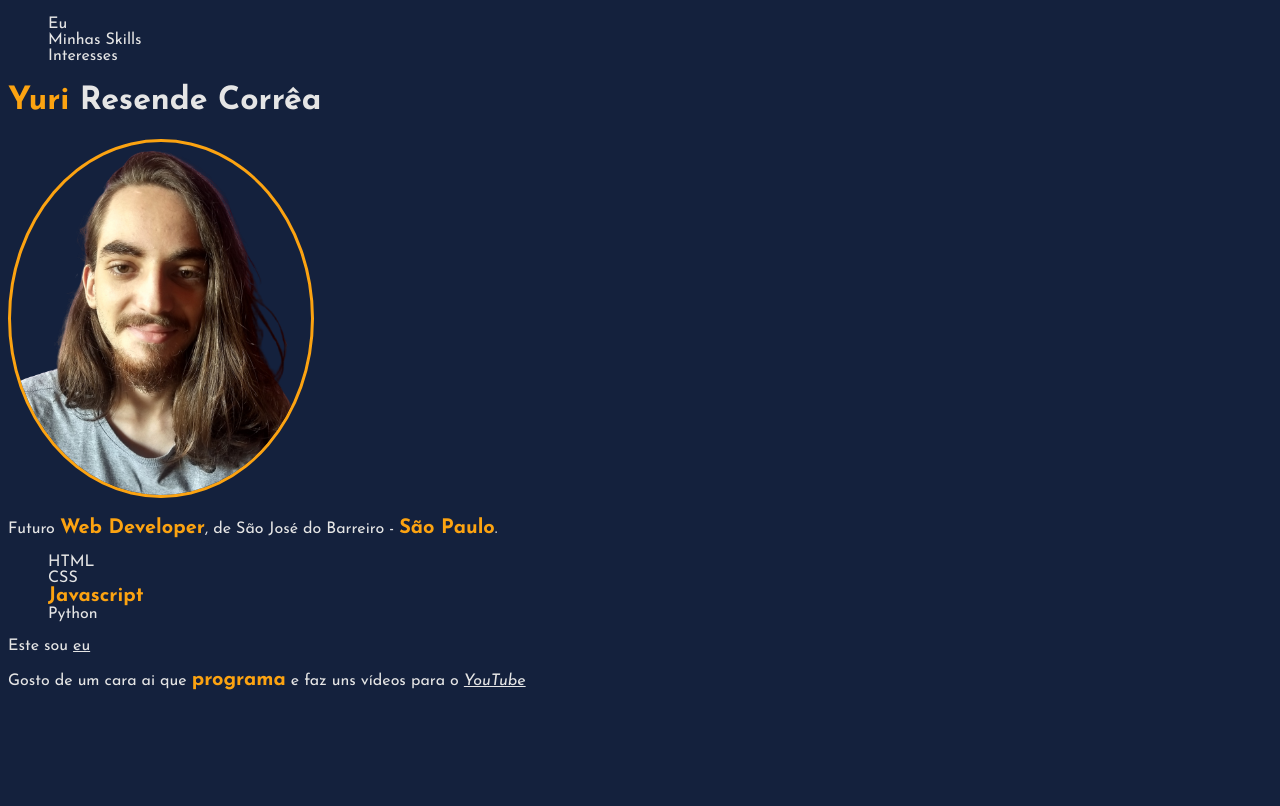
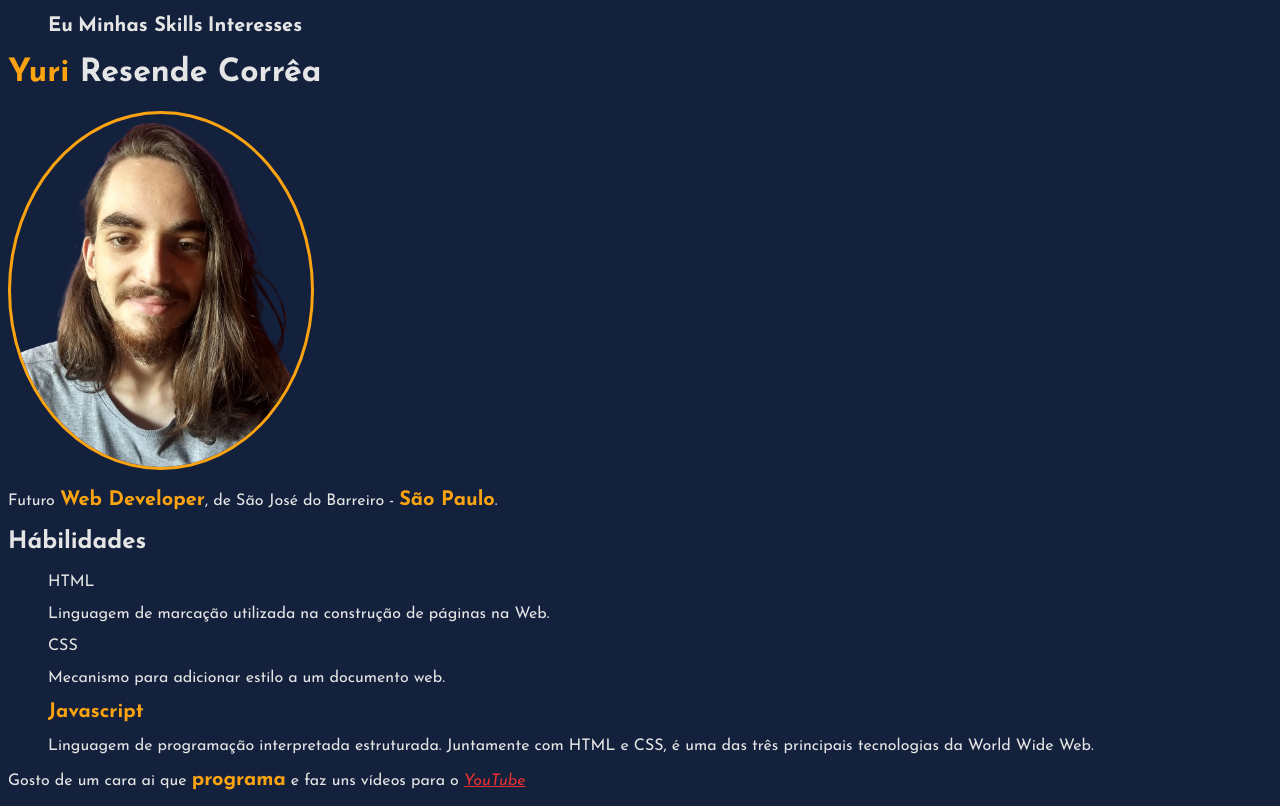
Before and after one commit to yuri-rc/trybe-portfolio, a plain HTML site: page index.htm in a window 1280 px wide. Drawn offline with Linux system fonts and the light colour scheme.

Commit message:
Alteracoes no css

```diff
--- a/index.htm
+++ b/index.htm
@@ -26,12 +26,16 @@
         }
 
         li {
+            display: inline;
             list-style: none;
         }
 
-        a {
+        li a {
             text-decoration: none;
             color: #e5e5e5;
+            font-weight: bold;
+            font-size: 20px;
+
 
         }
 
@@ -43,6 +47,10 @@
 
         .underline {
             text-decoration: underline;
+        }
+
+        em a {
+            color: rgb(230, 48, 48);
         }
 
     </style>
@@ -60,20 +68,23 @@
 
     <img src="img/me.png" alt="Nesta imagem sou eu, olhando para a câmera com um leve sorriso">
 
+
+
     <p>Futuro <strong>Web Developer</strong>, de São José do Barreiro - <strong>São Paulo</strong>.</p>
 
+    <h2>Hábilidades</h2>
     <ul id="skills">
         <li>HTML</li>
+        <p>Linguagem de marcação utilizada na construção de páginas na Web. </p>
         <li>CSS</li>
+        <p>Mecanismo para adicionar estilo a um documento web.</p>
         <li><strong>Javascript</strong></li>
-        <li>Python</li>
+        <p>Linguagem de programação interpretada estruturada. Juntamente com HTML e CSS, é uma das três principais tecnologias da World Wide Web.</p>
 
     </ul>
 
-    <p>Este sou <a href="img/me.png" target="_blank" class="underline">eu</a></p>
-
     <p id="yt">Gosto de um cara ai que <strong>programa</strong> e faz uns vídeos para o <em><a
-        href="https://www.youtube.com/c/GEMAPLYS" target="_blank" class="underline">YouTube</a></em></p>
+                href="https://www.youtube.com/c/GEMAPLYS" target="_blank" class="underline">YouTube</a></em></p>
 
 </body>
 
```
